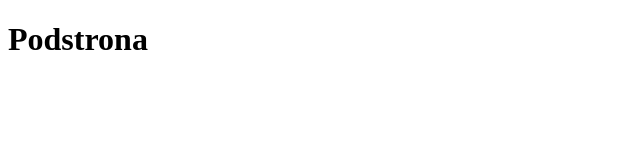
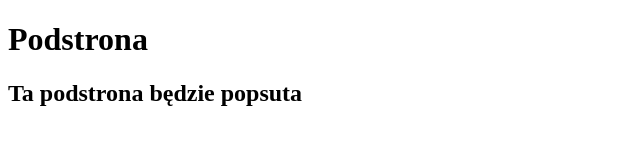
Before and after one commit to resimpl/hello, a plain HTML site: page podstrona.html in a window 1280 px wide. Shown: the whole page, without its empty margins (0-640 px from the left). Drawn offline with Linux system fonts and the light colour scheme.

Commit message:
Popsulismy podstrone

```diff
--- a/podstrona.html
+++ b/podstrona.html
@@ -6,5 +6,6 @@
 </head>
 <body>
     <h1>Podstrona</h1>
+    <h2>Ta podstrona będzie popsuta</h2>
 </body>
 </html>
```
